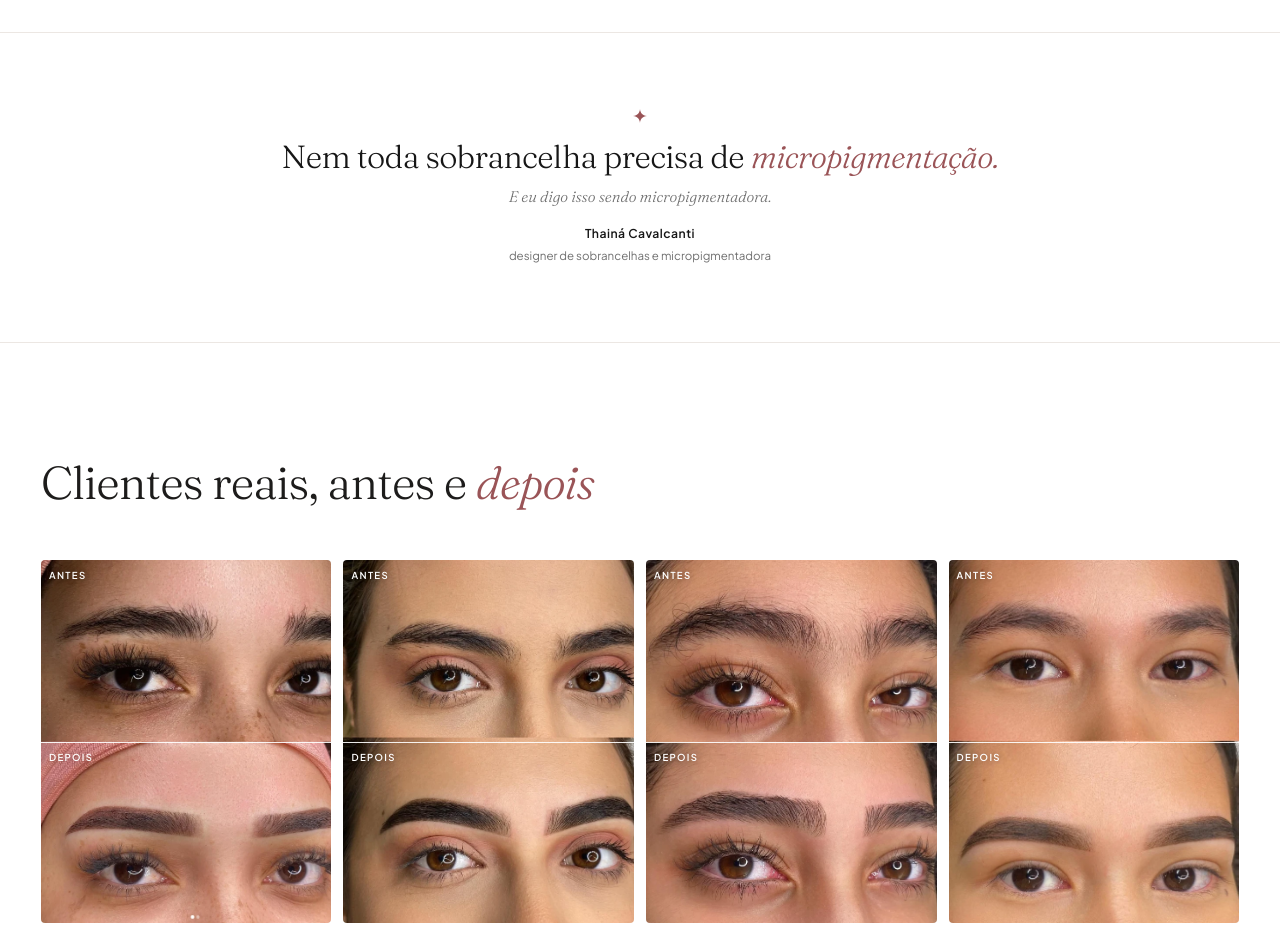
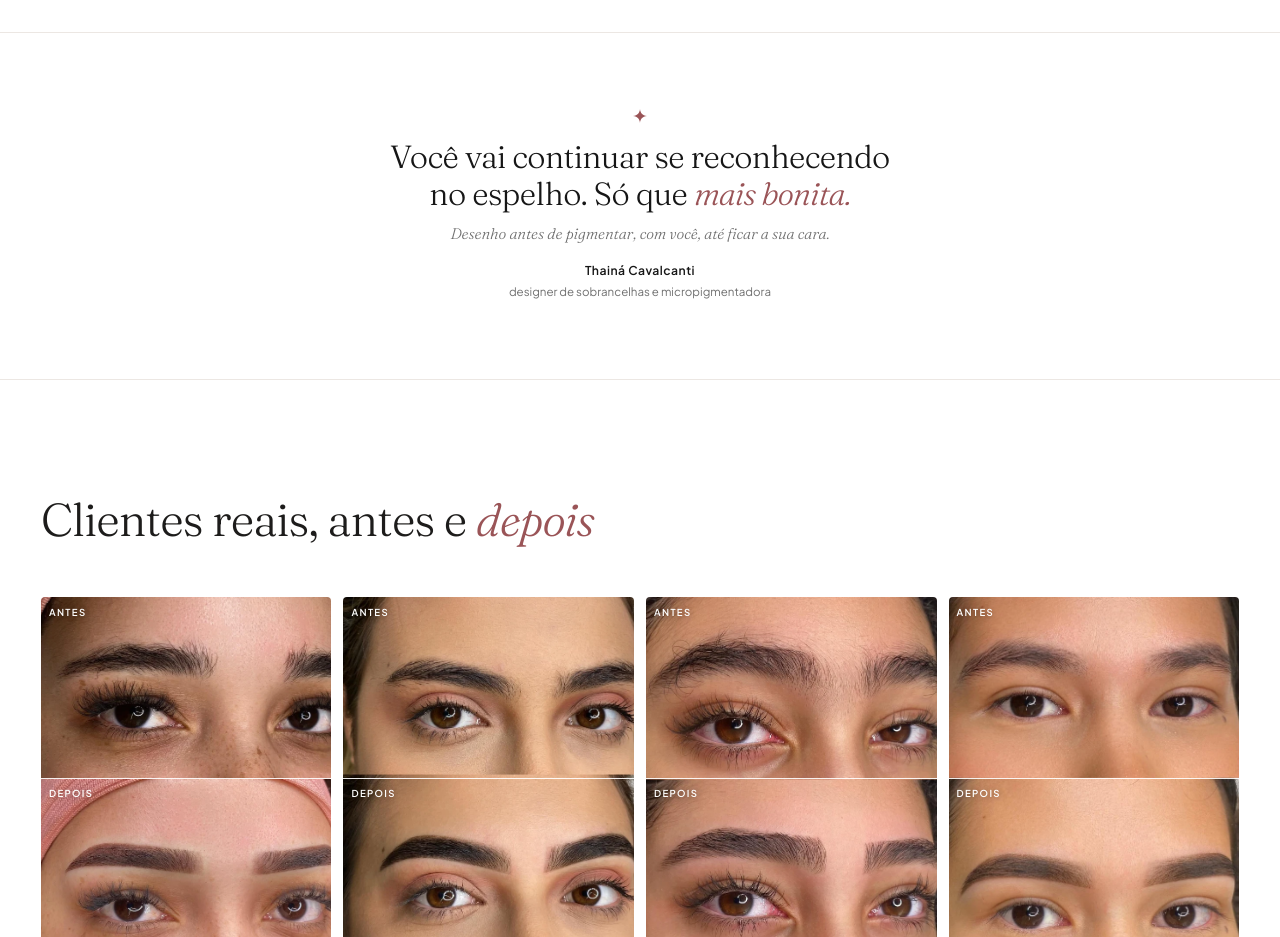
Before and after one commit to victorialamour/StudioThain-rascunho, a plain HTML site: page index.html in a window 1280 px wide. Shown: the part 2940-3877 px from the top of the page. Drawn offline with nearby package versions, Linux system fonts and the light colour scheme; a web font is replaced by a local one.

Commit message:
Respiro: nova copy que responde ao medo de ficar artificial
Co-Authored-By: Claude Opus 5.5 <noreply@anthropic.com>

```diff
--- a/index.html
+++ b/index.html
@@ -218,8 +218,8 @@
 <section class="breath" aria-label="Frase da Thainá">
   <figure class="breath__fig" data-reveal>
     <svg class="breath__star" viewBox="0 0 24 24" aria-hidden="true"><path d="M12 0c.6 6.6 3.9 10.8 12 12-8.1 1.2-11.4 5.4-12 12-.6-6.6-3.9-10.8-12-12 8.1-1.2 11.4-5.4 12-12Z"/></svg>
-    <blockquote class="breath__q"><p>Nem toda sobrancelha precisa de <em>micropigmentação.</em></p></blockquote>
-    <p class="breath__p">E eu digo isso sendo micropigmentadora.</p>
+    <blockquote class="breath__q"><p>Você vai continuar se reconhecendo no espelho. Só que <em>mais bonita.</em></p></blockquote>
+    <p class="breath__p">Desenho antes de pigmentar, com você, até ficar a sua cara.</p>
     <figcaption class="breath__by"><b>Thainá Cavalcanti</b><span>designer de sobrancelhas e micropigmentadora</span></figcaption>
   </figure>
 </section>
```
